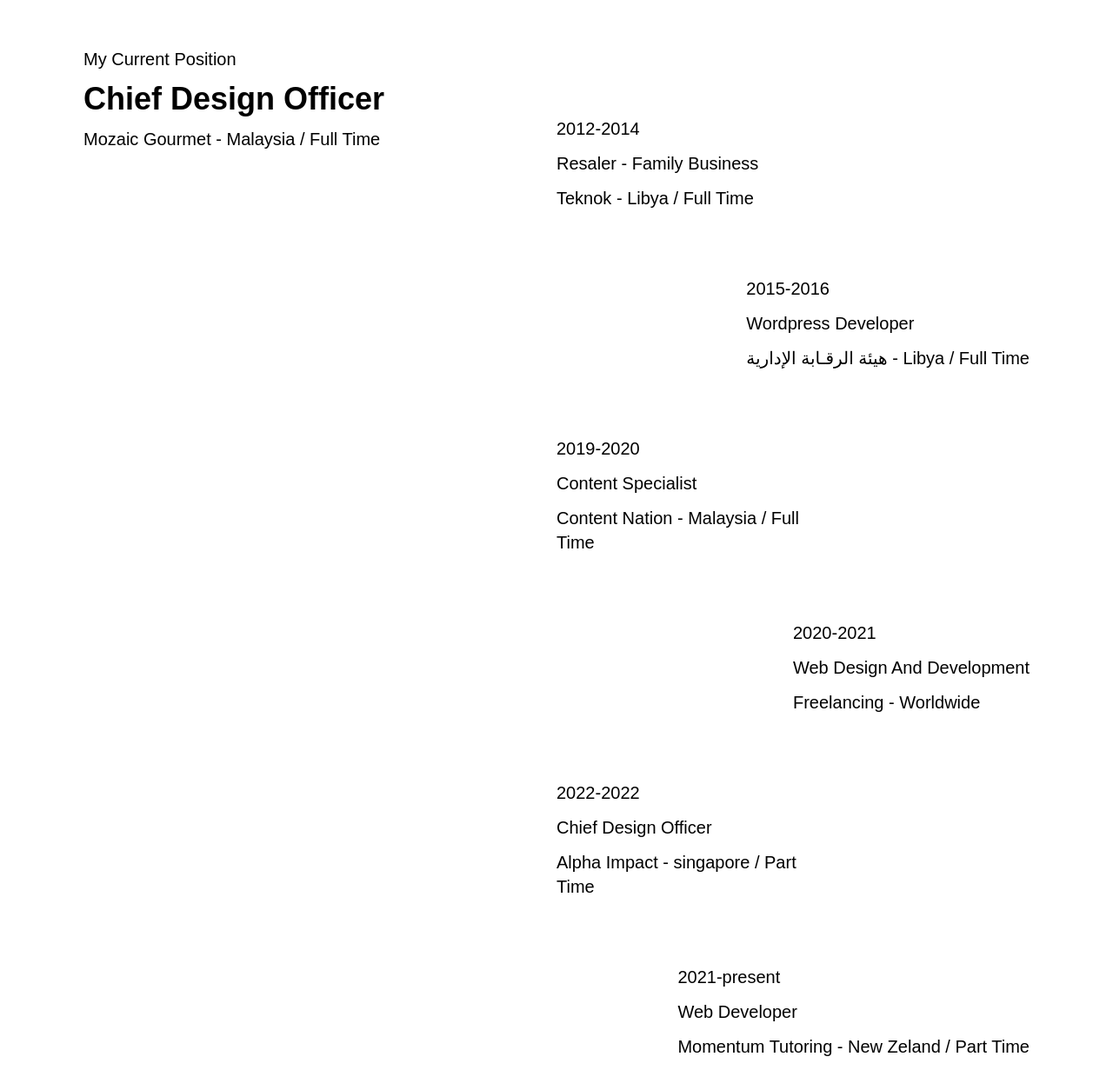
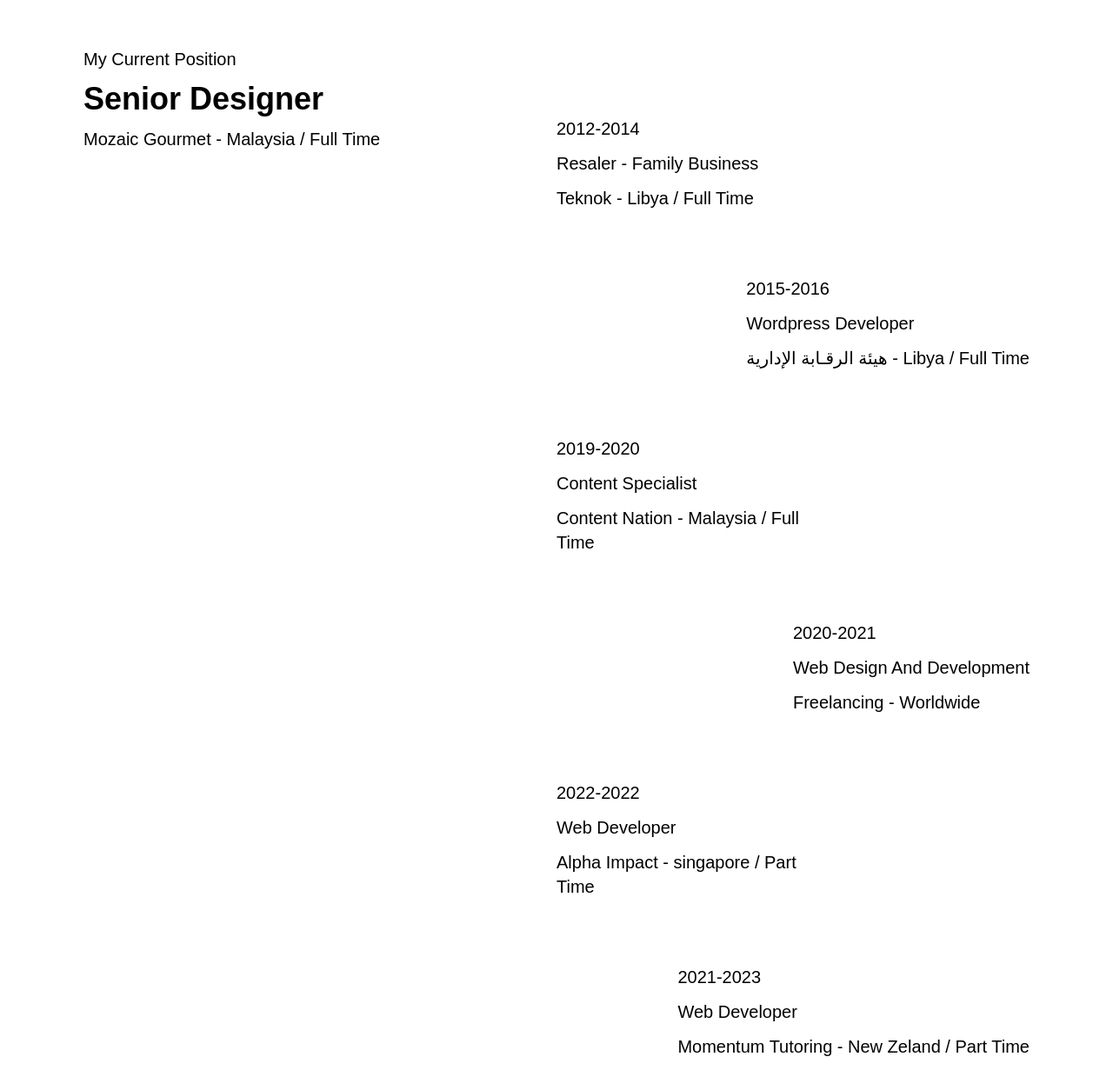
Before and after one commit to waelelk/itshatem_frontend, a React (Create React App) app: page / in a window 1280 px wide. Shown: the part 2375-3629 px from the top of the page at 87% size. Built offline with nearby package versions, Linux system fonts and the light colour scheme.

Commit message:
Update Working.js

```diff
--- a/src/components/Working.js
+++ b/src/components/Working.js
@@ -20,7 +20,7 @@
               My Current Position
             </h2>
             <h1 className="dark:text-white text-3xl lg:text-4xl md:text-4xl font-semibold pt-3">
-              Chief Design Officer
+              Senior Designer
             </h1>
             <h2 className="dark:text-white lg:text-xl md:text-4xl font-regular pt-3">
               Mozaic Gourmet - Malaysia / Full Time
@@ -107,7 +107,7 @@
                       2022-2022
                     </p>
                     <h2 className="dark:text-white mb-3 text-2xl lg:text-xl md:text-4xl font-medium tracking-loose">
-                      Chief Design Officer
+                      Web Developer
                     </h2>
                     <h3 className="dark:text-white mb-3 text-xl lg:text-xl md:text-3xl font-regular">
                       Alpha Impact - singapore / Part Time
@@ -121,7 +121,7 @@
                   <div className="order-1"></div>
                   <div className="order-1 py-4">
                     <p className="dark:text-white mb-3 text-xl lg:text-xl md:text-2xl font-regular">
-                      2021-present
+                      2021-2023
                     </p>
                     <h2 className="dark:text-white mb-3 text-2xl lg:text-xl md:text-4xl font-medium tracking-loose">
                       Web Developer
```
